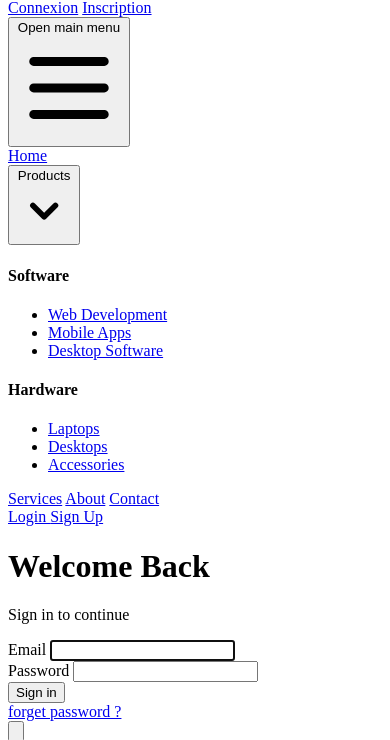
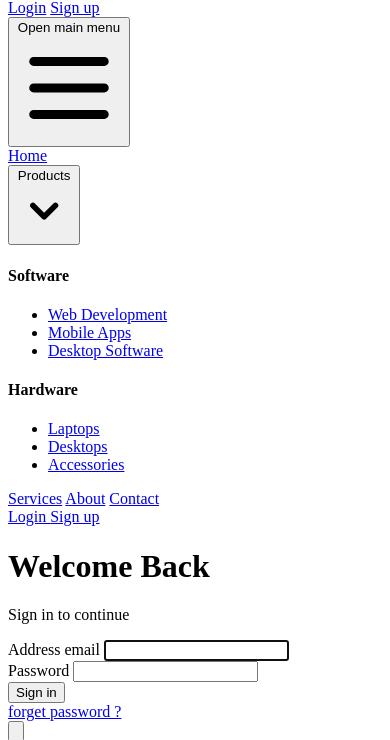
Before and after one commit to Thierry-75/annonces, a Symfony app: template templates/security/login.html.twig in a window 390 px wide. Shown: the part 1240-1980 px from the top of the page. Run offline with Twig, Linux system fonts and the light colour scheme; the template is opened without the code that fills it, so the values that code supplies are empty; some libraries are stand-ins or nearby versions; grey boxes are pictures that could not be loaded.

Commit message:
front ensemble user

```diff
--- a/assets/styles/app.css
+++ b/assets/styles/app.css
@@ -11,13 +11,13 @@
         @apply w-full ml-4 px-4 py-2 rounded-md text-sm font-medium min-w-max overflow-hidden shadow-sm shadow-gray-400 relative bg-amber-400 text-stone-950 hover:bg-opacity-90;        }
 
     .btn-retour {
-        @apply w-full px-3 py-2.5 text-sm font-medium shadow-md rounded-md text-center text-white bg-cyan-600 hover:bg-cyan-700 focus:ring-4 focus:outline-none;
+        @apply w-full px-3 py-2.5 text-sm font-medium shadow-md rounded-md text-center text-white bg-cyan-700 hover:bg-cyan-800 focus:ring-4 focus:outline-none;
     }
     .btn-amber {
         @apply ml-4 px-4 py-2 rounded-md text-sm font-medium min-w-max overflow-hidden shadow-sm shadow-gray-400 relative bg-amber-400 text-stone-950 hover:bg-opacity-90;
     }
     .btn-connection {
-        @apply ml-4 px-4 py-2 rounded-md text-sm font-medium min-w-max overflow-hidden shadow-md shadow-gray-400 relative bg-neutral-600 text-white hover:bg-opacity-90;
+        @apply ml-4 px-4 py-2 rounded-md text-sm font-medium min-w-max overflow-hidden shadow-sm shadow-gray-400 relative bg-neutral-600 text-white hover:bg-opacity-90;
     }
     .btn-azur {
         @apply ml-4 px-4 py-2 rounded-md text-sm font-medium min-w-max overflow-hidden shadow-sm shadow-gray-400 relative text-white bg-cyan-600 hover:bg-cyan-800 hover:bg-opacity-90;
@@ -84,7 +84,7 @@
         @apply w-full flex justify-center py-2 px-4 border border-transparent rounded-md shadow-sm text-sm font-medium text-white bg-blue-600 hover:bg-blue-700 focus:outline-none focus:ring-2 focus:ring-offset-2 focus:ring-blue-500;
     }
     .input-register{
-        @apply shadow-inner bg-gray-100 rounded-lg placeholder-black text-2xl p-2.5 border-none block mt-1 w-full;
+        @apply shadow-inner bg-gray-100 rounded-lg placeholder-black text-lg p-2.5 border-none block mt-1 w-full;
     }
 
 
--- a/src/Controller/UserController.php
+++ b/src/Controller/UserController.php
@@ -24,7 +24,7 @@ final class UserController extends AbstractController
         ]);
     }
 
-    #[Route('/notice/add', name: 'user_notice_add',methods: ['GET','POST'])]
+    #[Route('/notice/add', name: 'notice_add',methods: ['GET','POST'])]
     public function addNotice(Request $request,ValidatorInterface $validator,
         SluggerInterface $slugger,EntityManagerInterface $entityManager
     ): Response
--- a/src/Entity/User.php
+++ b/src/Entity/User.php
@@ -6,7 +6,6 @@ use App\Repository\UserRepository;
 use Doctrine\Common\Collections\ArrayCollection;
 use Doctrine\Common\Collections\Collection;
 use Doctrine\ORM\Mapping as ORM;
-use Symfony\Bridge\Doctrine\Validator\Constraints\UniqueEntity;
 use Symfony\Component\Security\Core\User\PasswordAuthenticatedUserInterface;
 use Symfony\Component\Security\Core\User\UserInterface;
 use Symfony\Component\Validator\Constraints as Assert;
--- a/src/Form/ChangePasswordType.php
+++ b/src/Form/ChangePasswordType.php
@@ -21,8 +21,8 @@ class ChangePasswordType extends AbstractType
             ->add('plainPassword', RepeatedType::class, [
                 'type' => PasswordType::class,
                 'options' => [
-                    'attr' => [ 'class'=>'input-email','required'=>true,'autocomplete' => 'new-password',
-                    ],'label_attr'=>['class'=>'text-sm text-gray-600']
+                    'attr' => [ 'class'=>'input-register','required'=>true,'autocomplete' => 'new-password',
+                    ],'label_attr'=>['class'=>'text-sm block text-gray-500 font-bold']
                 ],
                 'first_options' => [
                     'constraints' => [
--- a/src/Form/RequestPasswordType.php
+++ b/src/Form/RequestPasswordType.php
@@ -25,10 +25,12 @@ class RequestPasswordType extends AbstractType
                     'required' => true,
                     'mapped'=>false
                 ],
+                'label'=>'Email',
+                'label_attr'=>['class'=>'text-sm block text-gray-500 font-bold'],
                 'constraints' => [
                     new Sequentially([
                         new NotBlank(message: ""),
-                        new Email(message: 'L\'adresse courriel {{ value }} est incorrecte.',)
+                        new Email(message: 'the address email {{ value }} is wrong.',)
                     ])
                 ]
             ])
--- a/templates/_components/_nav.html.twig
+++ b/templates/_components/_nav.html.twig
@@ -77,7 +77,7 @@
                     {% if is_granted('ROLE_ADMIN') %}
                         <div class="relative group">
                             <button class="text-cyan-600 hover:bg-gray-100 px-3 py-2 rounded-md text-sm font-medium flex items-center">
-                                {{ app.user.email }}
+                                {{ app.user.firstname }}&nbsp;{{ app.user.name }}
                                 <svg class="ml-1 h-5 w-5" xmlns="http://www.w3.org/2000/svg" viewbox="0 0 20 20" fill="currentColor">
                                     <path fill-rule="evenodd" d="M5.293 7.293a1 1 0 011.414 0L10 10.586l3.293-3.293a1 1 0 111.414 1.414l-4 4a1 1 0 01-1.414 0l-4-4a1 1 0 010-1.414z" clip-rule="evenodd"></path>
                                 </svg>
@@ -93,13 +93,13 @@
                                                 <a href="#" class="text-orange-800 hover:text-cyan-700 text-sm">Administration</a>
                                             </li>
                                             <li>
-                                                <a href="{# path('app_article_add')#}" class="text-orange-800 hover:text-cyan-700 text-sm">Rédaction</a>
+                                                <a href="{{ path('user_notice_add') }}" class="text-orange-800 hover:text-cyan-700 text-sm">Add notice</a>
                                             </li>
                                             <li>
-                                                <a href="{# path('app_profil_show',{id:app.user.id} ) #}" class="text-orange-800 hover:text-cyan-700 text-sm">Voir profil</a>
+                                                <a href="{# path('app_profil_show',{id:app.user.id} ) #}" class="text-orange-800 hover:text-cyan-700 text-sm">&nbsp;</a>
                                             </li>
                                             <li>
-                                                <a href="{{ path('app_logout')}}" class="text-orange-800 hover:text-cyan-700 text-sm">Se déconnecter</a>
+                                                <a href="{{ path('app_logout')}}" class="text-orange-800 hover:text-cyan-700 text-sm">Exit</a>
                                             </li>
                                         </ul>
                                     </div>
@@ -109,7 +109,7 @@
                     {% elseif is_granted('ROLE_USER') %}
                         <div class="relative group">
                             <button class="text-cyan-600 hover:bg-gray-100 px-3 py-2 rounded-md text-sm font-medium flex items-center">
-                                {{ app.user.email }}
+                                {{ app.user.firstname }}&nbsp;{{ app.user.name }}
                                 <svg class="ml-1 h-5 w-5" xmlns="http://www.w3.org/2000/svg" viewbox="0 0 20 20" fill="currentColor">
                                     <path fill-rule="evenodd" d="M5.293 7.293a1 1 0 011.414 0L10 10.586l3.293-3.293a1 1 0 111.414 1.414l-4 4a1 1 0 01-1.414 0l-4-4a1 1 0 010-1.414z" clip-rule="evenodd"></path>
                                 </svg>
@@ -121,10 +121,10 @@
                                         <h3 class="text-lg font-semibold text-cyan-600 mb-4">Choix :</h3>
                                         <ul class="space-y-3">
                                             <li>
-                                                <a href="{# path('app_profil_show',{id:app.user.id} ) #}" class="text-orange-800 hover:text-cyan-700 text-sm">Voir profil</a>
+                                                <a href="{{ path('user_notice_add') }}" class="text-orange-800 hover:text-cyan-700 text-sm">create a notice</a>
                                             </li>
                                             <li>
-                                                <a href="{{ path('app_logout')}}" class="text-orange-800 hover:text-cyan-700 text-sm">Se déconnecter</a>
+                                                <a href="{{ path('app_logout')}}" class="text-orange-800 hover:text-cyan-700 text-sm">Exit</a>
                                             </li>
                                         </ul>
                                     </div>
@@ -135,8 +135,8 @@
                 </div>
                 {% else %}
                     <div class="hidden sm:flex sm:items-center">
-                        <a href="{{path('app_login')}}" class="btn-retour px-3 py-2 ">Connexion</a>
-                        <a href="{{path('app_register')}}" class="ml-4 px-4 py-2 btn-connection">Inscription</a>
+                        <a href="{{path('app_login')}}" class="block w-full text-center btn-amber mr-4 rounded-md text-xs font-medium px-3 py-2 ">Login</a>
+                        <a href="{{path('app_register')}}" class="ml-4 px-4 py-2 btn-connection">Sign up</a>
                     </div>
                 {% endif %}
                 </div>
@@ -191,17 +191,65 @@
             <a href="#" class="text-gray-900 hover:bg-gray-100 block px-3 py-2 rounded-md text-base font-medium">Contact</a>
 
             <div class="pt-4 pb-3 border-t border-gray-200">
-                <div class="flex items-center px-3 space-y-2 flex-col">
-                    <a href="{{ path('app_login') }}"
-                       class="block w-full text-center text-gray-900 bg-gray-100 px-3 py-2 rounded-md text-base font-medium">
-                        Login
-                    </a>
-                    <a href="{{ path('app_register') }}"
-                       class="block w-full text-center bg-indigo-600 text-white px-3 py-2 rounded-md text-base font-medium">
-                        Sign Up
-                    </a>
-                </div>
+                {% if app.user%}
+                <a href="#" class="bg-gray-100 text-orange-800 block px-3 py-2 rounded-md text-base font-medium">{{ app.user.firstname }}&nbsp;{{ app.user.name }}</a>
+                <div class="pt-4 pb-3 border-t border-cyan-200 flex ">
+                    <div class="flex items-center px-3 space-y-2 flex-row-reverse">
+                        <div class="relative">
+                            <button class="w-full text-left text-cyan-600 hover:text-cyan-700 px-3 py-2 rounded-md text-base font-medium flex items-center justify-between mobile-dropdown-trigger">
+                                Choix
+                                <svg class="h-5 w-5" xmlns="http://www.w3.org/2000/svg" viewbox="0 0 20 20" fill="currentColor">
+                                    <path fill-rule="evenodd" d="M5.293 7.293a1 1 0 011.414 0L10 10.586l3.293-3.293a1 1 0 111.414 1.414l-4 4a1 1 0 01-1.414 0l-4-4a1 1 0 010-1.414z" clip-rule="evenodd"></path>
+                                </svg>
+                            </button>
+                            {% if is_granted('ROLE_ADMIN') %}
+                            <div class="hidden px-4 py-2 mobile-dropdown-content">
+                                <div class="border-l-2 border-indigo-500 pl-2 mb-4">
+                                    <ul class="space-y-2">
+                                        <li class="text-orange-800 hover:text-cyan-700 text-sm">
+                                            <a href="#" class="text-orange-800 hover:text-cyan-700 text-sm block">Administration</a>
+                                        </li>
+                                        <li>
+                                            <a href="{{ path('user_notice_add' ) }}" class="text-orange-800 hover:text-cyan-700 text-sm block">Add notice</a>
+                                        </li>
+                                        <li>
+                                            <a href="{{ path('admin_category_add' ) }}" class="text-orange-800 hover:text-cyan-700 text-sm block">Add category</a>
+                                        </li>
+                                        <li>
+                                            <a href="{{ path('app_logout') }}" class="text-orange-800 hover:text-cyan-700 text-sm block">Exit</a>
+                                        </li>
+                                    </ul>
+                                </div>
+                            </div>
+                            {% elseif is_granted('ROLE_USER') %}
+                            <div class="hidden px-4 py-2 mobile-dropdown-content flex-row">
+                                <div class="border-l-2 border-indigo-500 pl-2 mb-4">
+                                    <ul class="space-y-2">
+                                        <li>
+                                            <a href="{{ path('user_notice_add' ) }}" class="text-orange-800 hover:text-cyan-700 text-sm block">Add notice</a>
+                                        </li>
+                                        <li>
+                                            <a href="{{ path('app_logout') }}" class="text-orange-800 hover:text-cyan-700 text-sm block">Exit</a>
+                                        </li>
+                                    </ul>
+                                </div>
+                            </div>
+                        </div>
+
+                        {% endif %}
+                    </div>
+                    {% else %}
+                        <div class="flex items-center px-3 space-y-2 flex-col">
+                            <a href="{{ path('app_login') }}" class="block w-full text-center btn-amber px-3 py-2 mr-4 rounded-md text-xs font-medium">
+                                Login
+                            </a>
+                            <a href="{{ path('app_register')}}" class="block w-full text-center btn-azur px-3 py-2 mr-4 rounded-md text-xs font-medium">
+                                Sign up
+                            </a>
+                        </div>
+                    {% endif %}
             </div>
         </div>
     </div>
+    </div>
 </nav>
--- a/templates/base.html.twig
+++ b/templates/base.html.twig
@@ -18,20 +18,14 @@
       {% include "./_components/_nav.html.twig" %}
       {% include './_components/_alert.html.twig' %}
       {% block body %}
-          <div class="container mx-auto mb-10">
-
-
-
+      <div class="container mx-auto mb-5">
               {% block left %}
 
               {% endblock %}
               {% block center %}
 
               {% endblock %}
-
-
-
-          </div>
+      </div>
       {% endblock %}
     {% include './_components/_footer.html.twig' %}
     </body>
--- a/templates/registration/register.html.twig
+++ b/templates/registration/register.html.twig
@@ -4,7 +4,7 @@
 
 {% block body %}
     <div class="p-10">
-        <h1 class="mb-8 font-extrabold text-4xl">Register</h1>
+        <h1 class="mb-8 font-extrabold text-cyan-700 text-4xl">Register</h1>
         <div class="grid grid-cols-1 md:grid-cols-2 gap-8">
 
 
@@ -30,8 +30,8 @@
             </div>
 
             <div class="flex items-center justify-between mt-6">
-                <button type="submit" class="flex items-center justify-center px-8 py-3 border border-transparent text-base font-medium rounded-md text-white bg-indigo-600 hover:bg-indigo-700 md:py-2.5 md:text-lg md:px-10">Register</button>
-                <a href="{{ path('app_login') }}" class="text-md text-cyan-600 hover:text-neutral-900">Already register ?</a>
+                <button type="submit" class="flex items-center justify-center px-8 py-3 border border-transparent text-base font-medium rounded-md text-white bg-cyan-700 hover:bg-cyan-800 md:py-2.5 md:text-lg md:px-10">Register</button>
+                <a href="{{ path('app_login') }}" class="text-md text-cyan-700 hover:text-neutral-900">Already register ?</a>
             </div>
             {{ form_end(registrationForm) }}
 
--- a/templates/security/login.html.twig
+++ b/templates/security/login.html.twig
@@ -6,22 +6,22 @@
 <div class="min-h-screen flex items-center justify-center">
     <div class="bg-white p-8 rounded-lg shadow-lg w-96">
         <div class="text-center mb-8">
-            <h1 class="text-3xl font-bold text-gray-800">Welcome Back</h1>
+            <h1 class="text-3xl font-bold text-cyan-700">Welcome Back</h1>
             <p class="text-gray-500">Sign in to continue </p>
         </div>
 
         <form id="loginForm" class="space-y-6" method="post">
             <div>
-                <label for="email" class=".label-form">Email</label>
-                <input type="email" value="{{ last_username }}" name="email" id="inputEmail" class="input-login" autocomplete="email" required autofocus>
+                <label for="email" class="label-form text-sm">Address email</label>
+                <input type="email" value="{{ last_username }}" name="email" id="inputEmail" class="input-register" autocomplete="email" required autofocus>
             </div>
 
             <div>
-                <label for="password" class=".label-form">Password</label>
-                <input type="password" name="password" id="inputPassword" class="input-password" autocomplete="current-password" required>
+                <label for="password" class="label-form text-sm">Password</label>
+                <input type="password" name="password" id="inputPassword" class="input-register" autocomplete="current-password" required>
             </div>
             <input type="hidden" name="_csrf_token" data-controller="csrf-protection" value="{{ csrf_token('authenticate') }}">
-            <button type="submit" class="btn-submit">
+            <button type="submit" class="btn-retour py-4">
                 Sign in
             </button>
         </form>
@@ -33,7 +33,7 @@
                 </div>
                 <div class="relative flex justify-center text-sm">
                     <span class="px-2 bg-white text-gray-500">
-                        <a href="{{ path('forgotten_password') }}" class="text-xs text-cyan-600 hover:text-neutral-900">forget password ?</a>
+                        <a href="{{ path('forgotten_password') }}" class="text-sm text-cyan-800 hover:text-cyan-900">forget password ?</a>
                     </span>
                 </div>
             </div>
--- a/templates/security/reset.html.twig
+++ b/templates/security/reset.html.twig
@@ -22,7 +22,7 @@
                     {{ form_widget(resetForm.plainPassword) }}
                 </div>
 
-                <button type="submit" id="change_password_form_submit" class="btn-submit">
+                <button type="submit" id="change_password_form_submit" class="btn-retour py-4">
                     Submit
                 </button>
             {{ form_end(resetForm) }}
```
Also changed, not shown: src/Command/CreateAdministratorCommand.php (added, +83 -0 lines), src/Form/RegistrationFormType.php (+5 -3 lines), templates/security/reset_password_request.html.twig (+4 -5 lines).
